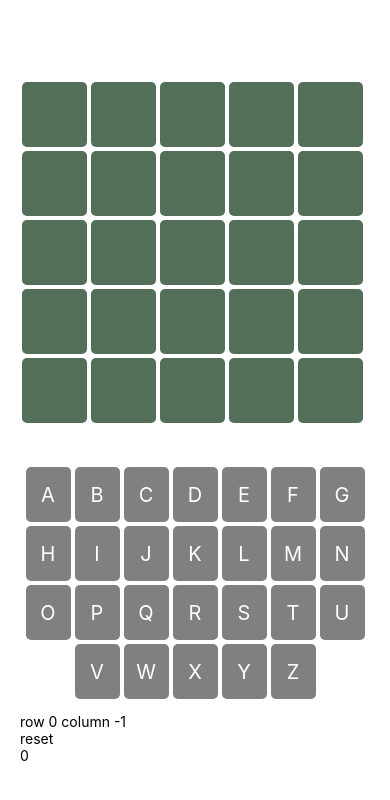
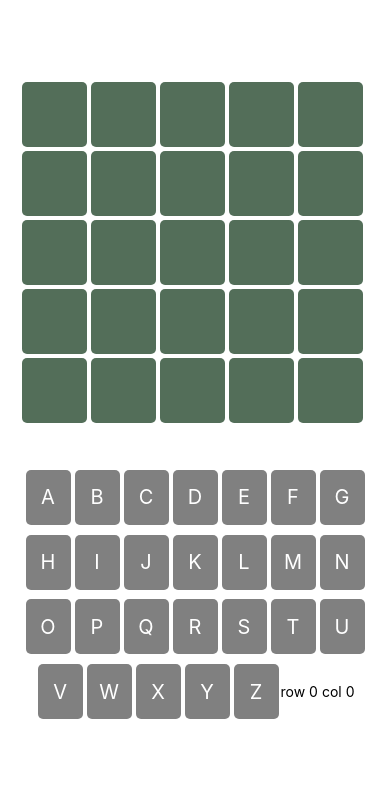
Before and after one commit to Yathin-KN/Wordle, a React Native app: screen / in a window 390 px wide. Shown: the top 800 px of the page. Built offline with nearby package versions, Linux system fonts and the light colour scheme.

Commit message:
declared a global state

```diff
--- a/App.js
+++ b/App.js
@@ -14,42 +14,14 @@ import { useEffect, useState ,useContext} from "react";
 import Check from "./check";
 import GlobalContext from "./GlobalContext";
 export default function App() {
-  const [selected, setSelected] = useState("");
-  const [cellCoordinates, setCellCoordinates] = useState({
-    row: 0,
-    col: -1,
-  });
 
-  const updateCoordinates = () => {
-    setCellCoordinates((prev) => {
-      let value = prev.col + 1;
-      if (value === 5) {
-        prev.col = 0;
-        prev.row = prev.row + 1;
-      } else {
-        prev.col = prev.col + 1;
-      }
-      return {...prev}
-    });
-  };
-  const reset=()=>{
-    setCellCoordinates({"row":0,"col":-1});
-  }
-  const handelClick = (character) => {
-    setSelected(character);
-  };
+
+
   return (
     <GlobalContextProvider>
         <View style={styles.container}>
-      <CellContainer cellCoordinates={cellCoordinates} value={selected}/>
-      <Keyboard set={handelClick} update={updateCoordinates} />
-      <Text>{selected}</Text>
-      <Text>
-        row {cellCoordinates.row} column {cellCoordinates.col}
-      </Text>
-      <TouchableOpacity onPress={()=>{reset()}}>
-        <Text>reset</Text>
-      </TouchableOpacity>
+      <CellContainer/>
+      <Keyboard />
       <Check/>
       <StatusBar style="auto" />
     </View>
--- a/GlobalContextProvider.js
+++ b/GlobalContextProvider.js
@@ -1,11 +1,33 @@
-import React, { useState } from "react";
+import React, { useEffect, useState } from "react";
 import GlobalContext from "./GlobalContext";
 
 const GlobalContextProvider = ({ children }) => {
-  const [val, setVal] = useState(0);
-  const update = () => {
-    setVal((val) => val + 1);
+  let initialstate={
+    row: 0,
+    col: 0,
+  }
+  const [coordinates, setCoordinates] = useState(initialstate);
+
+  const updateCoordinates = () => {
+    setCoordinates((prev) => {
+      let cRow = prev.row;
+      let cCol = prev.col;
+      let nRow;
+      let nCol;
+      if (cCol === 4) {
+        nCol = 0;
+        nRow = cRow + 1;
+      } else {
+        nCol = cCol + 1;
+        nRow = cRow;
+      }
+      return { row: nRow, col: nCol };
+    });
   };
+
+  const onResetCoordinates=()=>{
+    setCoordinates(()=>initialstate)
+  }
   const [map, setMap] = useState(new Map());
 
   const resetCellMap = () => {
@@ -16,19 +38,25 @@ const GlobalContextProvider = ({ children }) => {
     setMap(newMap);
     console.log(newMap);
   };
-  const setCellMap = (coordinates, value) => {
+  const setCellMap = (value) => {
     const newMap = new Map(map);
     newMap.set(coordinates.row * 5 + coordinates.col, value);
     setMap(newMap);
     console.log(newMap);
   };
+
+  useEffect(()=>{
+    resetCellMap();
+  },[])
   return (
     <GlobalContext.Provider
       value={{
-        state: val,
-        updateState: update,
-        resetCellMap:resetCellMap,
-        setCellMap:setCellMap,
+        coordinates,
+        onResetCoordinates,
+        updateCoordinates,
+        resetCellMap: resetCellMap,
+        setCellMap: setCellMap,
+        map,
       }}
     >
       {children}
--- a/components/cell.js
+++ b/components/cell.js
@@ -1,46 +1,35 @@
-import {
-  StyleSheet,
-  TouchableOpacity,
-  View,
-  TextInput,
-  Text,
-} from "react-native";
-import { useEffect, useState,useContext } from "react";
+import { StyleSheet, TouchableOpacity, View, TextInput, Text } from "react-native";
+import { useEffect, useState, useContext } from "react";
 import GlobalContext from "../GlobalContext";
 
-const Cell = ({ val, character, handel, correct, update, char }) => {
-  const [cellCharacter, setCellCharacter] = useState(char);
-  const {setCellMap}=useContext(GlobalContext);
+const Cell = ({ character, val, updateCoordinates }) => {
+  const { setCellMap, map, coordinates } = useContext(GlobalContext);
+  const [ch, setCh] = useState();
+
+  const handle = () => {
+    setCellMap(character);
+    updateCoordinates();
+  };
+
   useEffect(() => {
-    if (correct) {
-      setCellCharacter(char);
-    }
-  }, [correct, char]);
+    setCh(map.get(character));
+  }, [map]);
 
   return val ? (
-    //wordle cells
-    <TouchableOpacity
-      style={[styles.cell, styles.c1(1)]}
-      onPress={() => handelClick()}
-    >
-      <Text style={[styles.text]}>{cellCharacter}</Text>
+    // Wordle cells
+    <TouchableOpacity style={[styles.cell, styles.c1(1)]}>
+      <Text style={[styles.text]}>{ch}</Text>
     </TouchableOpacity>
   ) : (
-    //keyboard
-    <TouchableOpacity
-      style={styles.key}
-      onPress={() => {
-        handel(character);
-        setCellMap({"row":1,"col":1},character);
-        update();
-      }}
-    >
+    // Keyboard
+    <TouchableOpacity style={styles.key} onPress={handle}>
       <Text style={styles.text}>{character}</Text>
     </TouchableOpacity>
   );
 };
 
 export default Cell;
+
 const size = 65;
 const styles = StyleSheet.create({
   cell: {
@@ -68,8 +57,6 @@ const styles = StyleSheet.create({
     alignItems: "center",
   },
   c1: (val) => {
-    return val
-      ? { backgroundColor: "#536e59" }
-      : { backgroundColor: "#abb063" };
+    return val ? { backgroundColor: "#536e59" } : { backgroundColor: "#abb063" };
   },
 });
--- a/components/cell_container.js
+++ b/components/cell_container.js
@@ -1,11 +1,16 @@
 import { StyleSheet ,View} from "react-native";
+import { useContext } from "react";
+import GlobalContext from "../GlobalContext";
 import Cell from "./cell";
-const CellContainer=({cellCoordinates,value})=>{
+const CellContainer=()=>{
+    const {coordinates,map}=useContext(GlobalContext);
     const render_cell=()=>{
         const cells=[];
         for (let i = 0; i < 5; i++) {
             for (let j = 0; j < 5; j++) {
-              cells.push(<Cell key={`${i}-${j}`} val={true} correct={(i==cellCoordinates.row && j==cellCoordinates.col)} char={value}/>);
+              let char=i * 5 + j;
+
+              cells.push(<Cell key={`${i}-${j}`} val={true} character={char}/>);
             }
         }
         return cells;
--- a/components/keyboard.js
+++ b/components/keyboard.js
@@ -1,30 +1,55 @@
-import {View,StyleSheet,Text} from 'react-native'
-import Cell from './cell'
-const Keyboard=({set,update})=>{
-    const keys=()=>{
-        const keys_cell=[]
-        for(let i = 65; i <= 90; i++){
+import { View, StyleSheet, Text, TouchableOpacity } from "react-native";
+import Cell from "./cell";
+import { useContext } from "react";
+import GlobalContext from "../GlobalContext";
+const Keyboard = () => {
+  const {
+    map,
+    setCellMap,
+    coordinates,
+    updateCoordinates,
+    onResetCoordinates,
+    resetCellMap,
+  } = useContext(GlobalContext);
+  const keys = () => {
+    const keys_cell = [];
+    for (let i = 65; i <= 90; i++) {
       const letter = String.fromCharCode(i);
       keys_cell.push(
-                <Cell val={false} key={`${i}`} character={letter} handel={set} update={update}/>
-              )
+        <Cell
+          val={false}
+          key={`${i}`}
+          character={letter}
+          updateCoordinates={updateCoordinates}
+        />
+      );
     }
-        return keys_cell
+    return keys_cell;
+  };
+
+  const handel=()=>{
+    onResetCoordinates();
+    resetCellMap();
   }
-    return(
+  return (
     <View style={style.container}>
       {keys()}
+      <TouchableOpacity onPress={() => handel()}>
+        <Text>
+          row {coordinates.row} col {coordinates.col}
+        </Text>
+      </TouchableOpacity>
     </View>
-    )
-}
+  );
+};
 export default Keyboard;
-const style=StyleSheet.create({
-    container:{
-        flex:1,
-        justifyContent:'center',
-        paddingVertical:40,
-        alignItems:'center',
-        flexWrap:'wrap',
-        flexDirection:'row',
-    }
-})
+const style = StyleSheet.create({
+  container: {
+    flex: 1,
+    justifyContent: "center",
+    paddingVertical: 40,
+    alignItems: "center",
+    flexWrap: "wrap",
+    flexDirection: "row",
+  },
+});
```
Lines whose indentation alone changed are shown as unchanged.
